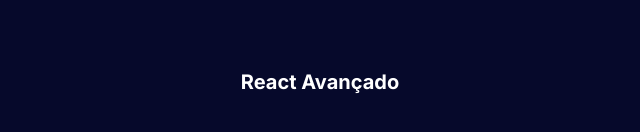
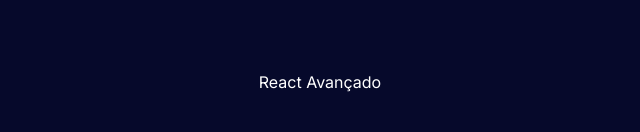
Before and after one commit to yuriburk/won-games, a Next.js app: page / in a window 1280 px wide. Shown: the part 318-450 px from the top of the page, without its empty margins (320-960 px from the left). Built offline with nearby package versions, Linux system fonts and the light colour scheme.

Commit message:
Adding tailwind to the project

```diff
--- a/package.json
+++ b/package.json
@@ -40,6 +40,7 @@
     "@types/node": "^20",
     "@types/react": "^18",
     "@types/react-dom": "^18",
+    "autoprefixer": "^10.4.20",
     "babel-jest": "^29.7.0",
     "eslint": "^8.0.0",
     "eslint-config-next": "14.2.5",
@@ -52,8 +53,10 @@
     "jest-environment-jsdom": "^29.7.0",
     "jest-styled-components": "^7.2.0",
     "lint-staged": "^15.2.7",
+    "postcss": "^8.4.47",
     "prettier": "3.3.3",
     "storybook": "^8.2.5",
+    "tailwindcss": "^3.4.12",
     "typescript": "^5",
     "typescript-eslint": "^7.13.1"
   }
--- /dev/null
+++ b/postcss.config.js
@@ -0,0 +1,6 @@
+module.exports = {
+  plugins: {
+    tailwindcss: {},
+    autoprefixer: {}
+  }
+}
--- /dev/null
+++ b/src/app/globals.css
@@ -0,0 +1,15 @@
+@tailwind base;
+@tailwind components;
+@tailwind utilities;
+
+* {
+  margin: 0;
+  padding: 0;
+  box-sizing: border-box;
+}
+
+html,
+body,
+#__next {
+  height: 100%;
+}
--- a/src/app/layout.tsx
+++ b/src/app/layout.tsx
@@ -1,7 +1,6 @@
 import type { Metadata } from 'next'
 import { Inter } from 'next/font/google'
-import StyledComponentsRegistry from '@/app/registry'
-import Providers from './providers'
+import './globals.css'
 
 const inter = Inter({ subsets: ['latin'] })
 
@@ -17,11 +16,7 @@ export default function RootLayout({
 }>) {
   return (
     <html lang="en">
-      <body className={inter.className}>
-        <StyledComponentsRegistry>
-          <Providers>{children}</Providers>
-        </StyledComponentsRegistry>
-      </body>
+      <body className={inter.className}>{children}</body>
     </html>
   )
 }
--- a/src/app/providers.tsx
+++ /dev/null
@@ -1,11 +0,0 @@
-import { PropsWithChildren } from 'react'
-import GlobalStyles from '@/styles/global'
-
-const Providers = ({ children }: PropsWithChildren) => (
-  <>
-    <GlobalStyles />
-    {children}
-  </>
-)
-
-export default Providers
--- a/src/app/registry.tsx
+++ /dev/null
@@ -1,27 +0,0 @@
-'use client'
-
-import React, { useState } from 'react'
-import { useServerInsertedHTML } from 'next/navigation'
-import { ServerStyleSheet, StyleSheetManager } from 'styled-components'
-
-export default function StyledComponentsRegistry({
-  children
-}: {
-  children: React.ReactNode
-}) {
-  const [styledComponentsStyleSheet] = useState(() => new ServerStyleSheet())
-
-  useServerInsertedHTML(() => {
-    const styles = styledComponentsStyleSheet.getStyleElement()
-    styledComponentsStyleSheet.instance.clearTag()
-    return <>{styles}</>
-  })
-
-  if (typeof window !== 'undefined') return <>{children}</>
-
-  return (
-    <StyleSheetManager sheet={styledComponentsStyleSheet.instance}>
-      {children}
-    </StyleSheetManager>
-  )
-}
--- a/src/components/Main/index.tsx
+++ b/src/components/Main/index.tsx
@@ -1,9 +1,7 @@
-import * as S from './styles'
-
 const Main = () => (
-  <S.Wrapper>
+  <main className="flex items-center justify-center bg-background text-white w-screen h-screen p-12 text-center">
     <h1>React Avançado</h1>
-  </S.Wrapper>
+  </main>
 )
 
 export default Main
--- a/src/components/Main/spec.tsx
+++ b/src/components/Main/spec.tsx
@@ -16,6 +16,6 @@ describe('<Main />', () => {
   it('should be able to render the colors correctly', () => {
     const { container } = render(<Main />)
 
-    expect(container.firstChild).toHaveStyle({ 'background-color': '#06092b' })
+    expect(container.firstChild).toHaveClass('bg-background')
   })
 })
--- a/src/components/Main/styles.ts
+++ /dev/null
@@ -1,15 +0,0 @@
-'use client'
-import styled from 'styled-components'
-
-export const Wrapper = styled.main`
-  background-color: #06092b;
-  color: #fff;
-  width: 100%;
-  height: 100%;
-  padding: 3rem;
-  text-align: center;
-  display: flex;
-  flex-direction: column;
-  align-items: center;
-  justify-content: center;
-`
--- a/src/styles/global.ts
+++ /dev/null
@@ -1,24 +0,0 @@
-'use client'
-import { createGlobalStyle } from 'styled-components'
-
-const GlobalStyles = createGlobalStyle`
-    * {
-        margin: 0;
-        padding: 0;
-        box-sizing: border-box;
-    }
-
-    html {
-        font-size: 62.5%;
-    }
-
-    html, body, #__mnext {
-        height: 100%;
-    }
-
-    body {
-        font-family: -apple-system, BlinkMacSystemFont, 'Segoe UI', Roboto, Oxygen, Ubuntu, Cantarell, 'Open Sans', 'Helvetica Neue', sans-serif
-    }
-`
-
-export default GlobalStyles
--- /dev/null
+++ b/tailwind.config.js
@@ -0,0 +1,12 @@
+/** @type {import('tailwindcss').Config} */
+module.exports = {
+  content: ['./src/**/*.{js,ts,jsx,tsx,mdx}'],
+  theme: {
+    extend: {
+      colors: {
+        background: '#06092b'
+      }
+    }
+  },
+  plugins: []
+}
```
Also changed, not shown: jest.config.js (+8 -2 lines), 2 other files (tests, documents, lock files or other folders).
